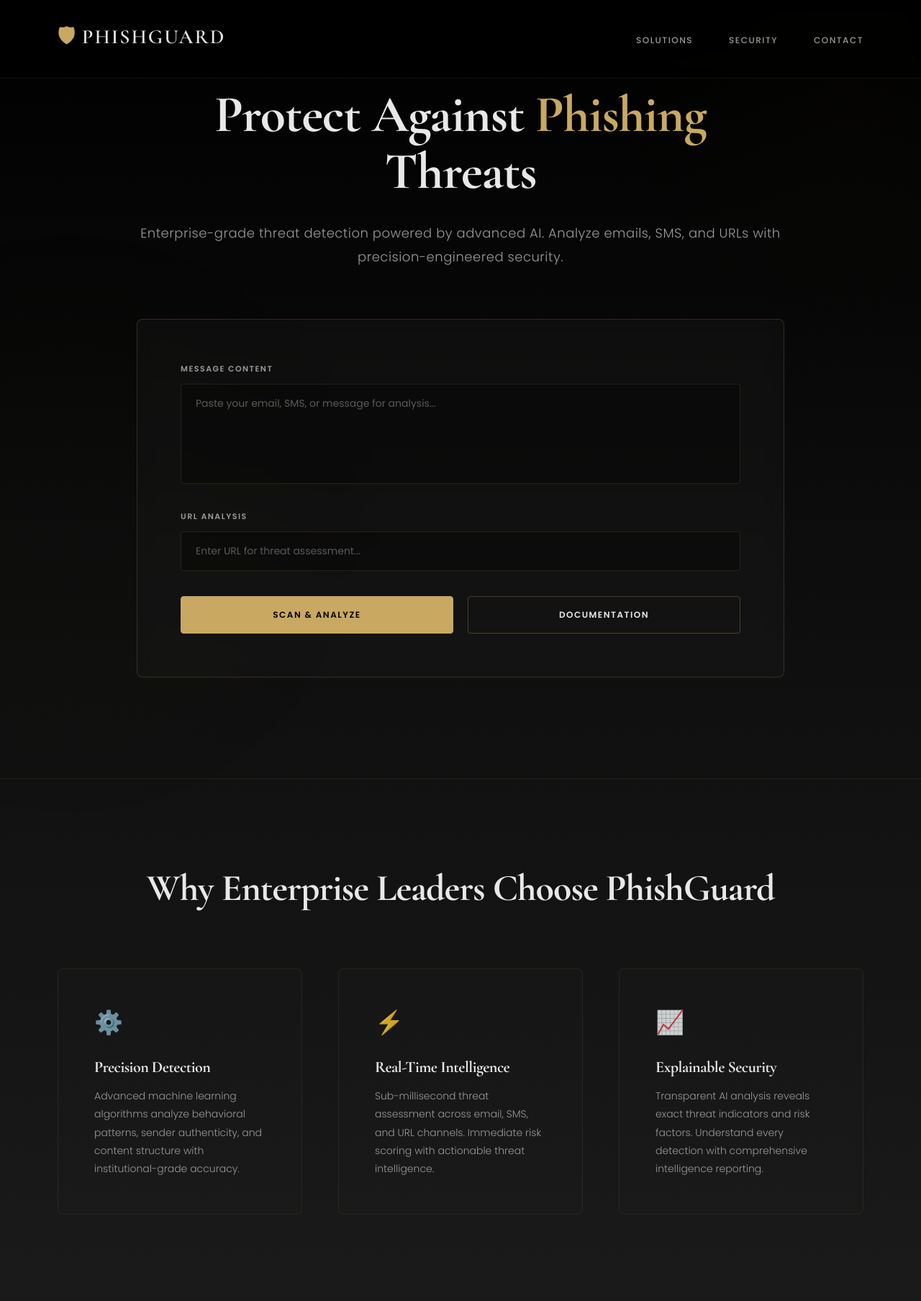
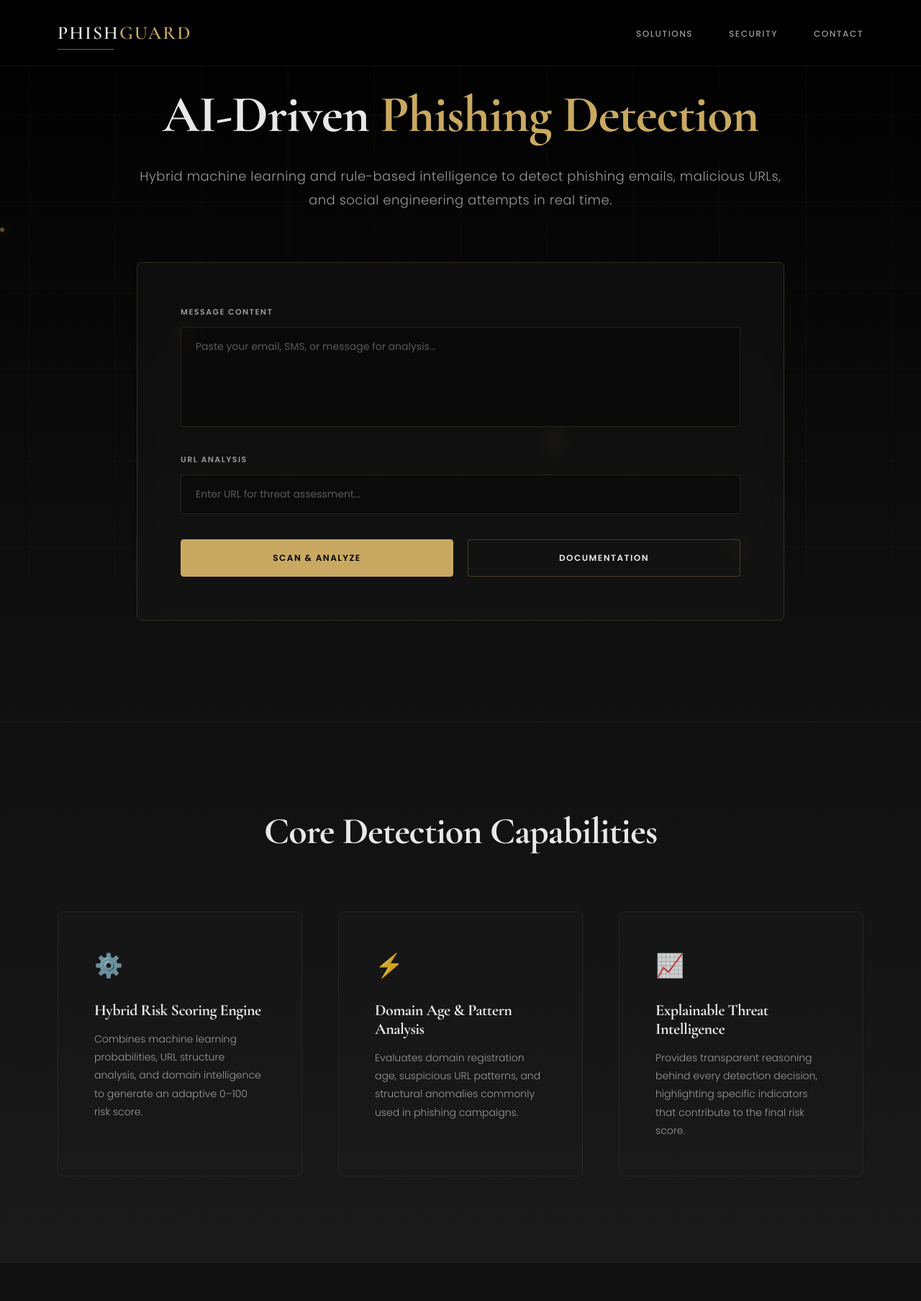
Before and after one commit to msaniyafirdouse/PhishGuard-AI, a Flask app: page / in a window 1280 px wide. Shown: the whole page at 72% size. After the commit the page ends 1634 px from the top, so only its background shows below. Run offline with Flask 3, Linux system fonts and the light colour scheme; parts of the project's set-up code (start-up, migrations or seed data) failed here and were passed over.

Commit message:
enhanced ui interface5

```diff
--- a/templates/index.html
+++ b/templates/index.html
@@ -37,7 +37,7 @@ body {
     min-height: 100vh;
 }
 
-/* Premium Background - Minimal */
+/* Cybersecurity Network Background */
 .bg-elements {
     position: fixed;
     top: 0;
@@ -46,7 +46,49 @@ body {
     height: 100%;
     z-index: 0;
     pointer-events: none;
+    overflow: hidden;
 }
+
+/* Animated Network Lines */
+.network-lines {
+    position: absolute;
+    width: 100%;
+    height: 100%;
+    background-image:
+        linear-gradient(rgba(201, 169, 97, 0.05) 1px, transparent 1px),
+        linear-gradient(90deg, rgba(201, 169, 97, 0.05) 1px, transparent 1px);
+    background-size: 120px 120px;
+    animation: moveGrid 20s linear infinite;
+}
+
+@keyframes moveGrid {
+    from { background-position: 0 0; }
+    to { background-position: 120px 120px; }
+}
+
+/* Floating Data Pulses */
+.data-pulse {
+    position: absolute;
+    width: 6px;
+    height: 6px;
+    background: var(--accent);
+    border-radius: 50%;
+    box-shadow: 0 0 15px var(--accent);
+    opacity: 0.6;
+    animation: pulseMove 12s linear infinite;
+}
+
+.data-pulse:nth-child(2) { left: 20%; animation-delay: 2s; }
+.data-pulse:nth-child(3) { left: 60%; animation-delay: 4s; }
+.data-pulse:nth-child(4) { left: 80%; animation-delay: 6s; }
+
+@keyframes pulseMove {
+    0% { top: 100%; opacity: 0; }
+    10% { opacity: 0.8; }
+    50% { opacity: 0.5; }
+    100% { top: -10%; opacity: 0; }
+}
+
 
 /* Subtle Gradient Orbs */
 .gradient-orb {
@@ -116,12 +158,36 @@ nav {
 }
 
 .logo {
-    font-size: 28px;
+    font-size: 26px;
     font-weight: 600;
     letter-spacing: 2px;
     font-family: 'Cormorant Garamond', serif;
+    text-transform: uppercase;
     color: var(--text-light);
-    text-transform: uppercase;
+    position: relative;
+    cursor: default;
+}
+
+.logo .accent-text {
+    color: var(--accent);
+    position: relative;
+}
+
+/* Subtle underline animation */
+.logo::after {
+    content: "";
+    position: absolute;
+    bottom: -8px;
+    left: 0;
+    width: 40%;
+    height: 1px;
+    background: var(--accent);
+    transition: width 0.4s ease;
+    opacity: 0.6;
+}
+
+.logo:hover::after {
+    width: 100%;
 }
 
 .logo span {
@@ -605,17 +671,20 @@ input::placeholder {
 
 <body>
 
-<!-- Premium Background -->
+<!-- Cyber Network Background -->
 <div class="bg-elements">
-    <div class="gradient-orb orb-1"></div>
-    <div class="gradient-orb orb-2"></div>
-    <div class="subtle-grid"></div>
+    <div class="network-lines"></div>
+    <div class="data-pulse"></div>
+    <div class="data-pulse"></div>
+    <div class="data-pulse"></div>
+    <div class="data-pulse"></div>
 </div>
 
 <!-- Navigation -->
 <nav>
-    <div class="logo"><span>🛡</span>PhishGuard</div>
-    <ul>
+<div class="logo">
+    Phish<span class="accent-text">Guard</span>
+</div>    <ul>
         <li><a href="#features">Solutions</a></li>
         <li><a href="#about">Security</a></li>
         <li><a href="#contact">Contact</a></li>
@@ -626,8 +695,10 @@ input::placeholder {
 <div class="container">
     <div class="hero">
         <div class="hero-content">
-            <h1>Protect Against <span class="highlight">Phishing</span> Threats</h1>
-            <p class="subtitle">Enterprise-grade threat detection powered by advanced AI. Analyze emails, SMS, and URLs with precision-engineered security.</p>
+            <h1>AI-Driven <span class="highlight">Phishing Detection</span></h1>
+<p class="subtitle">
+Hybrid machine learning and rule-based intelligence to detect phishing emails, malicious URLs, and social engineering attempts in real time.
+</p>
 
             <div class="input-container">
                 <div class="input-group">
@@ -674,23 +745,24 @@ input::placeholder {
 
     <!-- Features Section -->
     <section class="features-section" id="features">
-        <h2 class="section-title">Why Enterprise Leaders Choose PhishGuard</h2>
+<h2 class="section-title">Core Detection Capabilities</h2>
         <div class="features-grid">
             <div class="feature-card">
                 <div class="feature-icon">⚙️</div>
-                <h4>Precision Detection</h4>
-                <p>Advanced machine learning algorithms analyze behavioral patterns, sender authenticity, and content structure with institutional-grade accuracy.</p>
+                <h4>Hybrid Risk Scoring Engine</h4>
+                <p>Combines machine learning probabilities, URL structure analysis, and domain intelligence to generate an adaptive 0–100 risk score.</p>
             </div>
             <div class="feature-card">
                 <div class="feature-icon">⚡</div>
-                <h4>Real-Time Intelligence</h4>
-                <p>Sub-millisecond threat assessment across email, SMS, and URL channels. Immediate risk scoring with actionable threat intelligence.</p>
+                <h4>Domain Age & Pattern Analysis</h4>
+                <p>Evaluates domain registration age, suspicious URL patterns, and structural anomalies commonly used in phishing campaigns.</p>
             </div>
             <div class="feature-card">
                 <div class="feature-icon">📈</div>
-                <h4>Explainable Security</h4>
-                <p>Transparent AI analysis reveals exact threat indicators and risk factors. Understand every detection with comprehensive intelligence reporting.</p>
-            </div>
+                <h4>Explainable Threat Intelligence</h4>
+<p>
+Provides transparent reasoning behind every detection decision, highlighting specific indicators that contribute to the final risk score.
+</p>
         </div>
     </section>
 </div>
```
